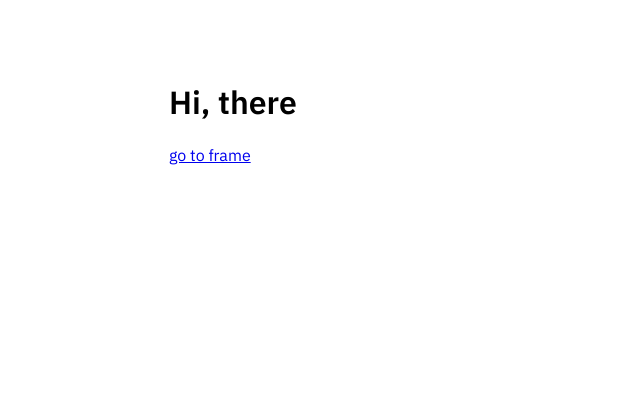
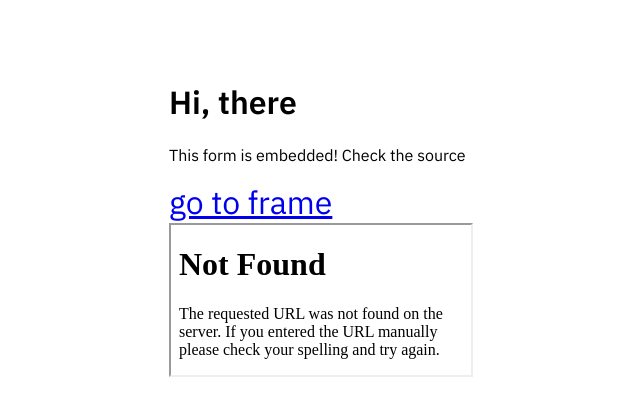
Before and after one commit to InnoSWP/sustomer-susport, a Python web app: template master-service/flask_server/templates/index.html in a window 1280 px wide. Shown: the top 416 px of the page, without its empty margins (211-851 px from the left). Run offline with Jinja, Linux system fonts and the light colour scheme; the template is opened without the code that fills it, so the values that code supplies are empty.

Commit message:
integate iframe to index

```diff
--- a/master-service/flask_server/templates/index.html
+++ b/master-service/flask_server/templates/index.html
@@ -2,5 +2,9 @@
 {% block title %}awesome title{%endblock%}
 {% block body %}
 <h1> Hi, there </h1>
-<a href="/frame">go to frame</a>
+<p>This form is embedded! Check the source</p>
+<a href="/frame" style="font-size: 2em">go to frame</a>
+<div class="index__iframe_container">
+<iframe src="/frame" class="embedded-iframe" title="Embedded support form"></iframe>
+</div>
 {%endblock%}
```
